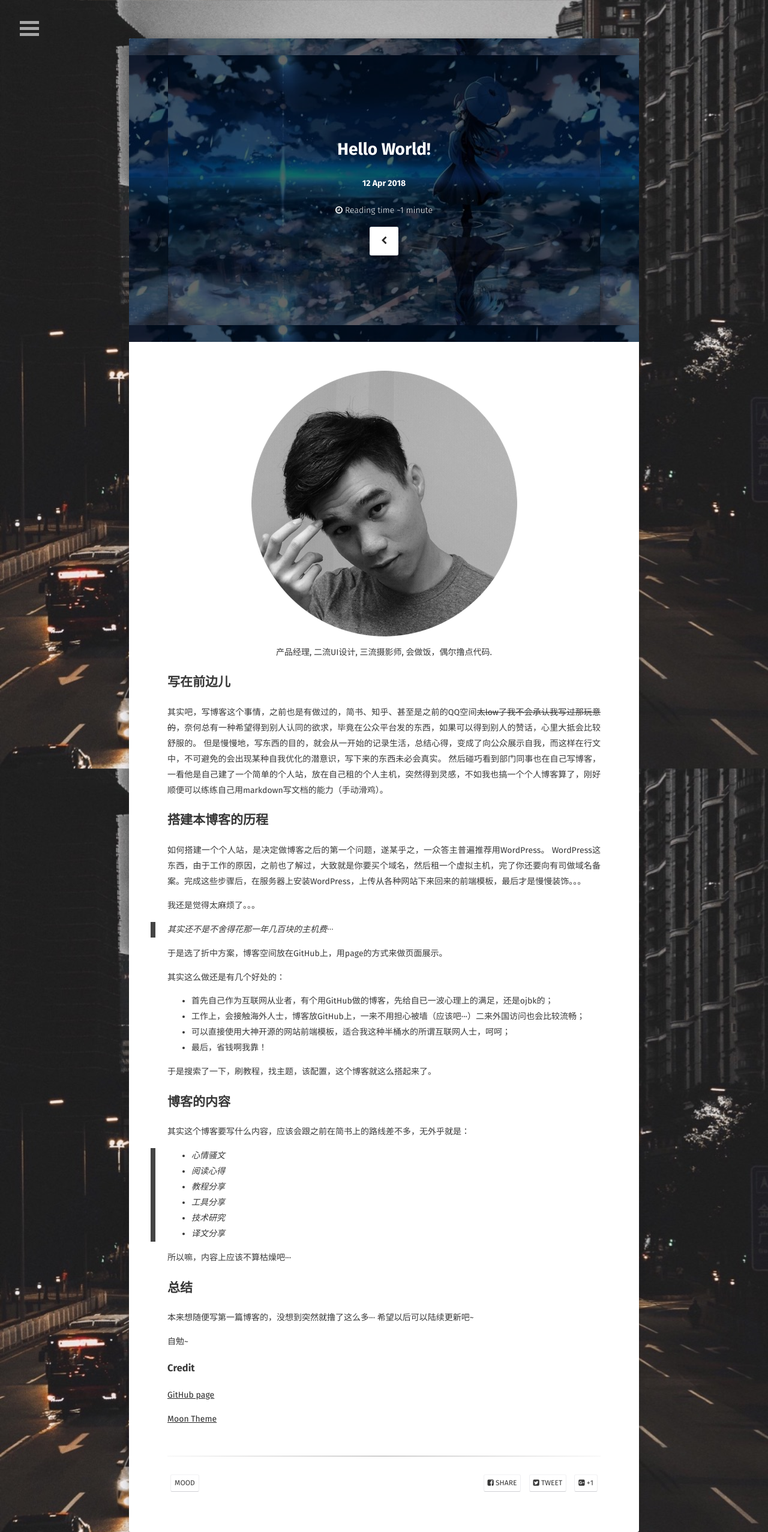
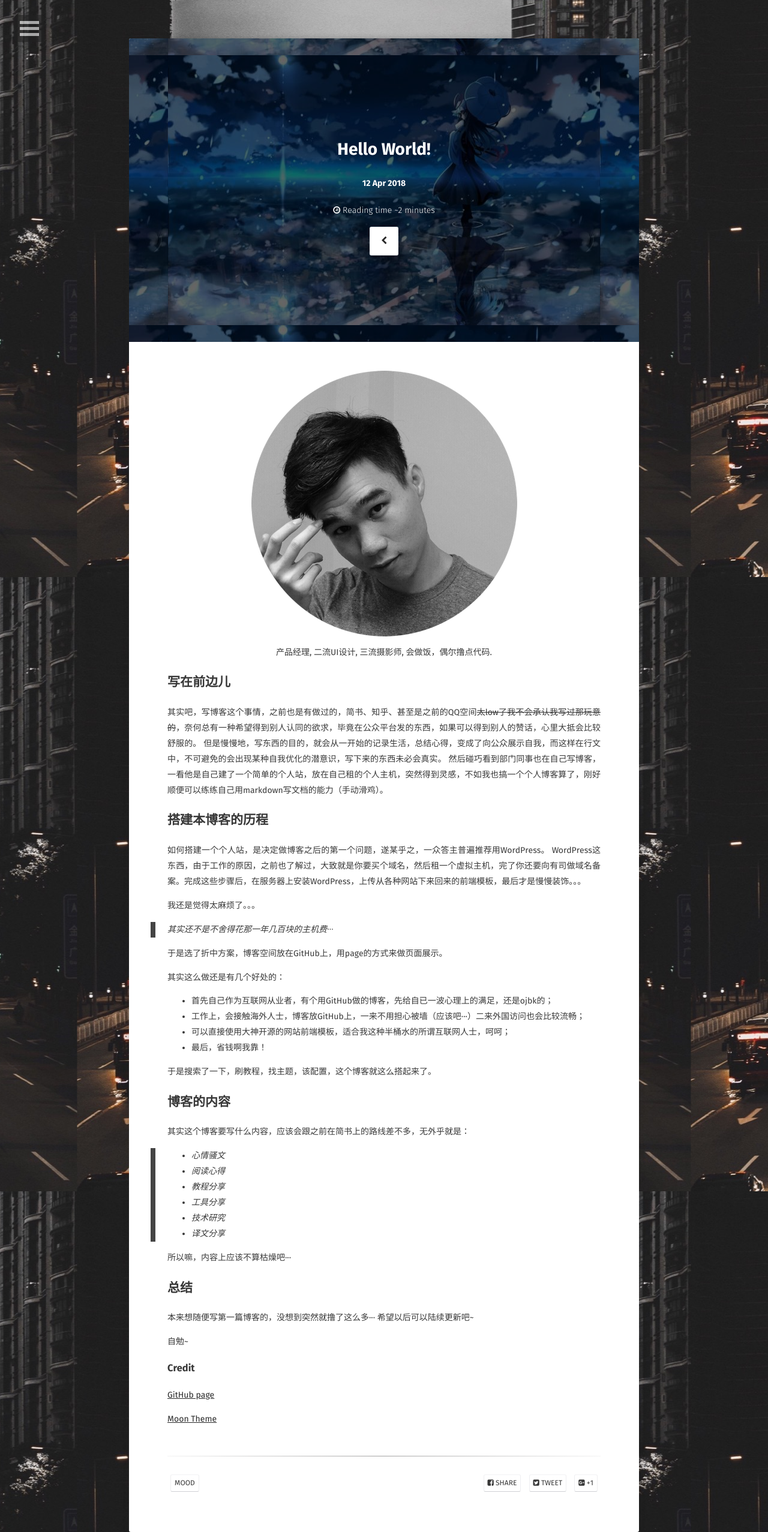
Before and after one commit to IvanCrancy/ivanming.github.io, a Jekyll site: the page built from _posts/2018-04-12-Hello World.md, in a window 1280 px wide. Shown: the whole page at 60% size. Built offline with Jekyll 4.4.1, drawn with Linux system fonts in a browser that asks for light colours; some web fonts are replaced.

Commit message:
update yml

```diff
--- a/_config.yml
+++ b/_config.yml
@@ -3,10 +3,10 @@
 bio:                '产品经理，二流UI设计，三流摄影师，会做饭，偶尔撸点代码'
 description:        "产品经理，二流UI设计，三流摄影师，会做饭，偶尔撸点代码"
 reading_time:       true
-words_per_minute:   200
+words_per_minute:   20
 logo:               'assets/img/logo.png'
 background:         'assets/img/placeholder-big.jpg'
-tiled_bg:           false   # Set this true if you want to tile your background image, otherwise it will be covered
+tiled_bg:           true   # Set this true if you want to tile your background image, otherwise it will be covered
 locale:             zh_CN
 url:                https://ivancrancy.github.io/ivanming.github.io/
 
@@ -16,7 +16,7 @@
 highlighter:        rouge
 kramdown:
   auto_ids:         true
-  footnote_nr:      1
+  footnote_nr:      0
   entity_output:    as_char
   toc_levels:       1..6
   enable_coderay:   false
```
